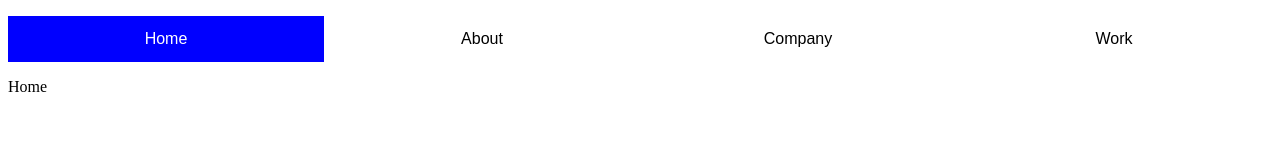
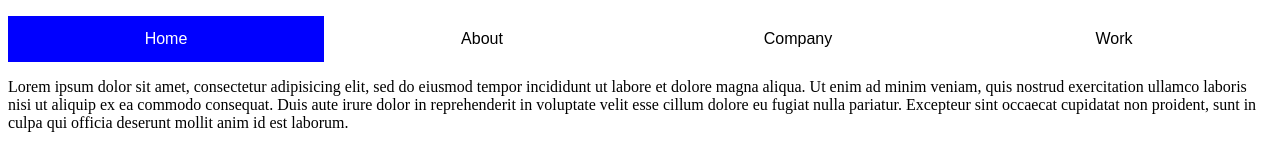
Before and after one commit to chihebnabil/Responsive-jQuery-Slide---Tabs-, a plain HTML site: page index.html in a window 1280 px wide. Drawn offline with Linux system fonts and the light colour scheme.

Commit message:
fix commit

```diff
--- a/css/style.css
+++ b/css/style.css
@@ -17,6 +17,7 @@ html{
 	list-style: none;
 	width: 100%;
 	text-align: center;
+	cursor: pointer;
 
 }
 #tabs li a{
@@ -25,6 +26,7 @@ html{
     text-align: center;
     text-decoration: none;
     font-family: sans-serif;
+
 
 }
 .active{
--- a/index.html
+++ b/index.html
@@ -1,7 +1,7 @@
 <!DOCTYPE html>
 <html>
 <head>
-	<title></title>
+	<title>Responsive Tabs Without FrameWork</title>
 	<link rel="stylesheet" type="text/css" href="css/style.css">
 </head>
 <body>
@@ -15,7 +15,12 @@
  	 <a class="next-link" href="#">>></a>
  </ul>
 
-<div class="tab-content show" id="home" >Home</div>
+<div class="tab-content show" id="home" > Lorem ipsum dolor sit amet, consectetur adipisicing elit, sed do eiusmod
+tempor incididunt ut labore et dolore magna aliqua. Ut enim ad minim veniam,
+quis nostrud exercitation ullamco laboris nisi ut aliquip ex ea commodo
+consequat. Duis aute irure dolor in reprehenderit in voluptate velit esse
+cillum dolore eu fugiat nulla pariatur. Excepteur sint occaecat cupidatat non
+proident, sunt in culpa qui officia deserunt mollit anim id est laborum. </div>
 <div class="tab-content" id="about" >About</div>
 <div class="tab-content" id="company" >Company</div>
 <div class="tab-content" id="work" >Work</div>
--- a/js/app.js
+++ b/js/app.js
@@ -3,9 +3,7 @@
  	// body...
       var $target = $(e.target);
       var $tabs = $target.closest('#tabs');
-      //var $links = $('#tabs li a');
       var $current = $target.closest('li');
-
       var $next = $current.next()
       var $prev = $current.prev()
 
```
